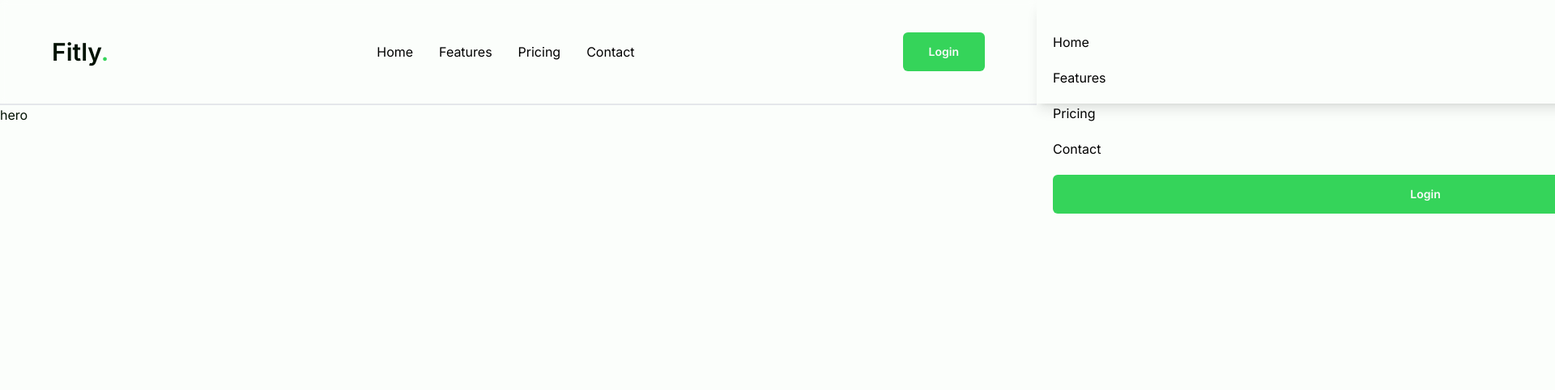
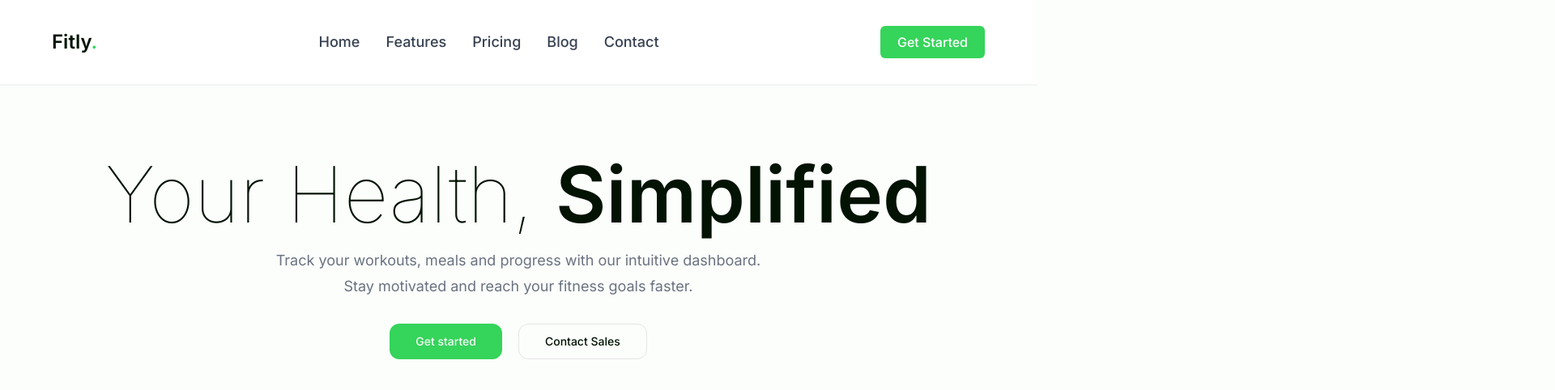
Before and after one commit to DominikBieleckikontakt/WorkoutTracker, a Next.js app: page / in a window 1280 px wide. Shown: the top 482 px of the page at 81% size, 1920 px wide, since content can reach past the window. Built offline with nearby package versions, Linux system fonts and the light colour scheme.

Commit message:
hero titles added

```diff
--- a/app/layout.tsx
+++ b/app/layout.tsx
@@ -16,7 +16,7 @@ export default function RootLayout({
 }>) {
   return (
     <html lang="en">
-      <body className={inter.className}>{children}</body>
+      <body className={`${inter.className}`}>{children}</body>
     </html>
   );
 }
--- a/components/landing/hero.tsx
+++ b/components/landing/hero.tsx
@@ -1,7 +1,30 @@
 import React from "react";
+import { Button } from "../ui/button";
 
 const Hero = () => {
-  return <div>hero</div>;
+  return (
+    <div>
+      <div className="max-w-[1100px] mx-5 md:mx-auto">
+        <h1 className="font-thin text-5xl text-center mt-48 md:text-6xl lg:text-8xl ">
+          Your Health, <span className="font-semibold">Simplified</span>
+        </h1>
+        <p className="text-center mt-5 text-sm md:text-md lg:text-lg text-gray-500">
+          Track your workouts, meals and progress with our intuitive dashboard.
+        </p>
+        <p className="text-center mt-1 text-sm md:text-md lg:text-lg text-gray-500">
+          Stay motivated and reach your fitness goals faster.
+        </p>
+        <div className="flex gap-5 justify-center mt-8">
+          <Button className="rounded-xl" size="lg">
+            Get started
+          </Button>
+          <Button variant="outline" className="rounded-xl" size="lg">
+            Contact Sales
+          </Button>
+        </div>
+      </div>
+    </div>
+  );
 };
 
 export default Hero;
--- a/components/ui/navbar.tsx
+++ b/components/ui/navbar.tsx
@@ -2,34 +2,57 @@
 import { useState } from "react";
 import Link from "next/link";
 import { Button } from "./button"; // Assuming Button is a custom component
+import { Transition } from "@headlessui/react";
 
 const Navbar = () => {
   const [isOpen, setIsOpen] = useState(false);
 
+  const toggleMenu = () => {
+    setIsOpen(!isOpen);
+  };
+
   return (
-    <nav className="p-10 px-16 border-b-2 border-gray-200 z-50 sticky top-0 bg-background/5 backdrop-blur-sm">
-      <div className="flex justify-between items-center">
+    <nav className="bg-white/80 backdrop-blur-md w-full fixed top-0 left-0 right-0 z-50 border-b-2 border-gray-100 py-5">
+      <div className="px-16">
+        <div className="flex items-center justify-between h-16">
           {/* Logo */}
-        <div className="text-3xl font-semibold">
-          <Link href="#">
+          <div className="flex justify-start">
+            <Link href="#" className="text-2xl font-semibold">
               Fitly<span className="text-primary">.</span>
             </Link>
           </div>
-
-        {/* Hamburger Menu Button for medium screens and below */}
-        <div className="md:hidden">
+          {/* Hamburger menu (mobile) */}
+          <div className="flex md:hidden">
             <button
               onClick={() => setIsOpen(!isOpen)}
-            className="focus:outline-none"
+              type="button"
+              className="text-gray-800 hover:text-gray-500 focus:outline-none"
+              aria-controls="mobile-menu"
+              aria-expanded={isOpen}
             >
-            {/* Change the icon based on isOpen state */}
-            {isOpen ? (
+              <span className="sr-only">Open main menu</span>
+              {!isOpen ? (
                 <svg
-                className="w-8 h-8 text-black"
+                  className="h-6 w-6"
+                  xmlns="http://www.w3.org/2000/svg"
                   fill="none"
+                  viewBox="0 0 24 24"
                   stroke="currentColor"
+                >
+                  <path
+                    strokeLinecap="round"
+                    strokeLinejoin="round"
+                    strokeWidth="2"
+                    d="M4 6h16M4 12h16m-7 6h7"
+                  />
+                </svg>
+              ) : (
+                <svg
+                  className="h-6 w-6"
+                  xmlns="http://www.w3.org/2000/svg"
+                  fill="none"
                   viewBox="0 0 24 24"
-                xmlns="http://www.w3.org/2000/svg"
+                  stroke="currentColor"
                 >
                   <path
                     strokeLinecap="round"
@@ -38,133 +61,107 @@ const Navbar = () => {
                     d="M6 18L18 6M6 6l12 12"
                   />
                 </svg>
-            ) : (
-              <svg
-                className="w-8 h-8 text-black"
-                fill="none"
-                stroke="currentColor"
-                viewBox="0 0 24 24"
-                xmlns="http://www.w3.org/2000/svg"
-              >
-                <path
-                  strokeLinecap="round"
-                  strokeLinejoin="round"
-                  strokeWidth="2"
-                  d="M4 6h16M4 12h16m-7 6h7"
-                />
-              </svg>
               )}
             </button>
           </div>
-
-        {/* Desktop Links */}
-        <div className="hidden md:flex md:items-center">
-          <ul className="flex gap-8">
-            <li>
+          {/* Links and button on larger screens */}
+          <div className="hidden md:flex space-x-8 justify-center flex-1">
             <Link
               href="#"
-                className="text-black hover:text-black/80 duration-300"
+              className="text-lg font-medium text-gray-700 hover:text-gray-900"
             >
               Home
             </Link>
-            </li>
-            <li>
             <Link
               href="#"
-                className="text-black hover:text-black/80 duration-300"
+              className="text-lg font-medium text-gray-700 hover:text-gray-900"
             >
               Features
             </Link>
-            </li>
-            <li>
             <Link
               href="#"
-                className="text-black hover:text-black/80 duration-300"
+              className="text-lg font-medium text-gray-700 hover:text-gray-900"
             >
               Pricing
             </Link>
-            </li>
-            <li>
             <Link
               href="#"
-                className="text-black hover:text-black/80 duration-300"
+              className="text-lg font-medium text-gray-700 hover:text-gray-900"
+            >
+              Blog
+            </Link>
+            <Link
+              href="#"
+              className="text-lg font-medium text-gray-700 hover:text-gray-900"
             >
               Contact
             </Link>
-            </li>
-          </ul>
           </div>
-
-        {/* Login Button */}
-        <div className="hidden md:block">
-          <ul>
-            <li>
-              <Button asChild className="px-8 py-6 duration-300">
-                <Link href="#" className="font-semibold text-lg">
-                  Login
+          <div className="hidden md:flex justify-end">
+            <Button
+              asChild
+              className="px-5 py-2 border border-transparent text-md font-medium rounded-md text-white bg-primary hover:bg-primary-dark"
+            >
+              <Link href="#" className="">
+                Get Started
               </Link>
             </Button>
-            </li>
-          </ul>
           </div>
         </div>
-
-      {/* Mobile Menu (Slide from Right) */}
-      <div
-        className={`fixed top-0 right-0 h-full w-3/4 bg-background shadow-lg z-40 transition-transform duration-500 ease-in-out transform ${
-          isOpen ? "translate-x-0" : "translate-x-full"
-        }`}
+      </div>
+      {/* Mobile Menu */}
+      <Transition
+        show={isOpen}
+        enter="transition ease-out duration-300 transform"
+        enterFrom="translate-x-full opacity-0"
+        enterTo="translate-x-0 opacity-100"
+        leave="transition ease-in duration-300 transform"
+        leaveFrom="translate-x-0 opacity-100"
+        leaveTo="translate-x-full opacity-0"
       >
-        <ul className="space-y-5 mt-5 p-5">
-          <li>
+        <div className="md:hidden backdrop-blur-md">
+          <div className="bg-white/90 backdrop-blur-md absolute right-0 w-2/3 h-screen z-40 p-6 transition-transform duration-300 ease-in-out">
+            <div className="flex flex-col space-y-4">
               <Link
-              href="#"
-              className="text-black hover:text-black/80 duration-300"
+                href="/link1"
+                className="text-gray-800 hover:text-gray-500 link"
               >
-              Home
+                Link 1
               </Link>
-          </li>
-          <li>
               <Link
-              href="#"
-              className="text-black hover:text-black/80 duration-300"
+                href="/link2"
+                className="text-gray-800 hover:text-gray-500 link"
               >
-              Features
+                Link 2
               </Link>
-          </li>
-          <li>
               <Link
-              href="#"
-              className="text-black hover:text-black/80 duration-300"
+                href="/link3"
+                className="text-gray-800 hover:text-gray-500 link"
               >
-              Pricing
+                Link 3
               </Link>
-          </li>
-          <li>
               <Link
-              href="#"
-              className="text-black hover:text-black/80 duration-300"
+                href="/link4"
+                className="text-gray-800 hover:text-gray-500 link"
               >
-              Contact
+                Link 4
               </Link>
-          </li>
-          <li>
-            <Button asChild className="px-8 py-6 duration-300 w-full text-left">
-              <Link href="#" className="font-semibold text-lg">
-                Login
+              <Link
+                href="/link5"
+                className="text-gray-800 hover:text-gray-500 link"
+              >
+                Link 5
               </Link>
-            </Button>
-          </li>
-        </ul>
+              <Link
+                href="/button"
+                className="px-4 py-2 bg-blue-600 text-white rounded hover:bg-blue-700 link"
+              >
+                Button
+              </Link>
             </div>
-
-      {/* Overlay (Optional): To create an overlay when the mobile menu is open */}
-      {isOpen && (
-        <div
-          className="fixed inset-0 bg-black bg-opacity-50 z-30"
-          onClick={() => setIsOpen(false)}
-        ></div>
-      )}
+          </div>
+        </div>
+      </Transition>
     </nav>
   );
 };
--- a/package.json
+++ b/package.json
@@ -9,6 +9,7 @@
     "lint": "next lint"
   },
   "dependencies": {
+    "@headlessui/react": "^2.1.8",
     "@radix-ui/react-slot": "^1.1.0",
     "class-variance-authority": "^0.7.0",
     "clsx": "^2.1.1",
```
Also changed, not shown: 1 other file (tests, documents, lock files or other folders). Lines whose indentation alone changed are shown as unchanged.
